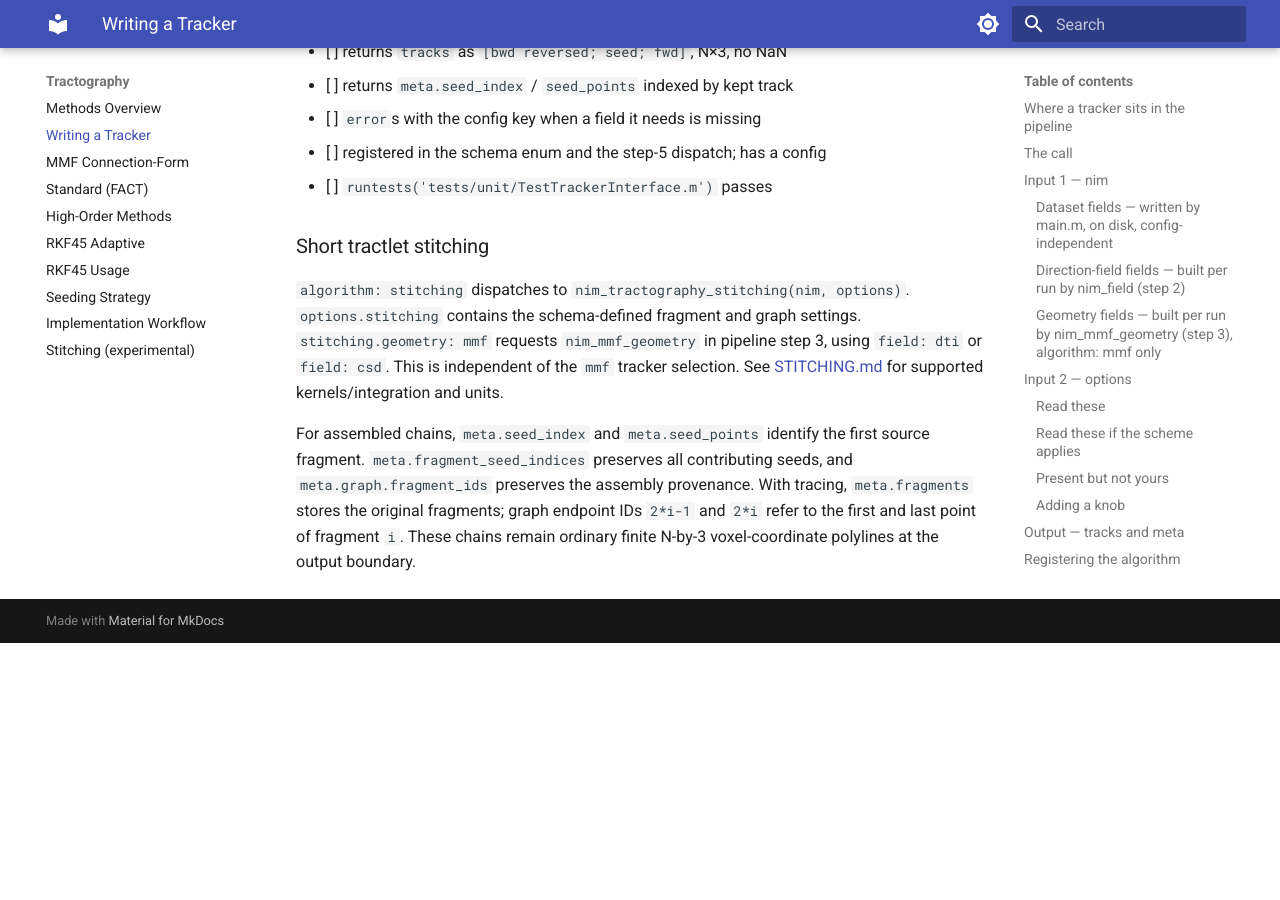
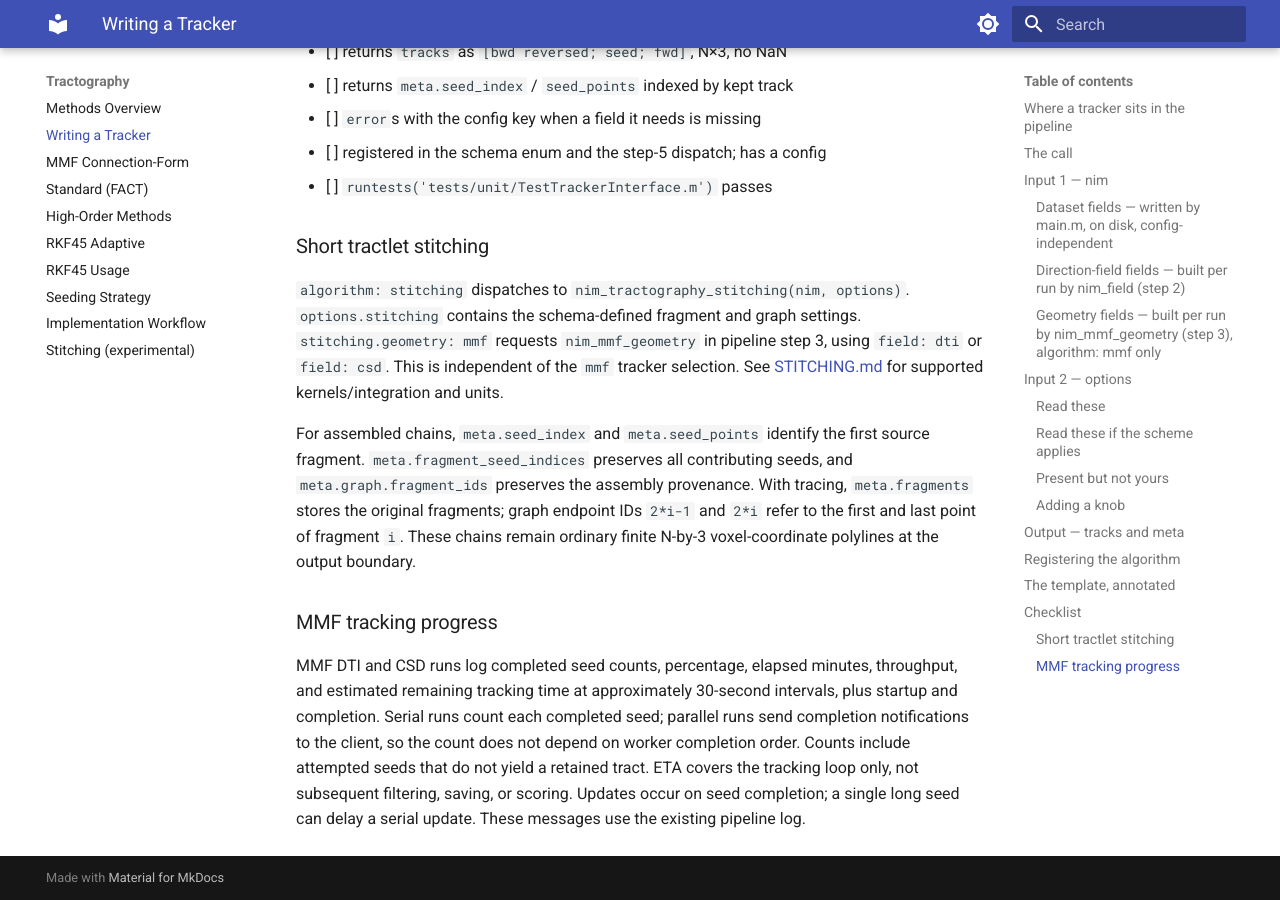
Before and after one commit to uicneuro/hinec, an MkDocs documentation site: the page built from docs/TRACKER_INTERFACE.md, in a window 1280 px wide and 900 px high, scrolled down 8464 px. Built offline with MkDocs 1.6.1 and Material for MkDocs 9.7.7, drawn with Linux system fonts in a browser that asks for light colours; before the commit the page ends 9107 px from its top, so only the background shows below that.

Commit message:
Add per-scan FA termination, run-time bundle ROIs and MMF progress
- tractography.termination.fa_mode: percentile sets the FA stop threshold
  to termination.fa_percentile of the scan's in-mask FA (resolved in
  runTractography step 1b for every tracker), removing scanner-level FA
  offsets. absolute (default) is unchanged.
- runTractography attaches preprocessing.bundle_roi_dir masks when the
  dataset nim was built without them, so a tractography-only run can
  address bundle ROIs without re-preprocessing.
- --set keeps the case of free-form string values (file paths); only
  enum values are lower-cased.
- The MMF tracker logs completed seeds, throughput and ETA
  (nim_tracking_progress), counting parfor completions via a DataQueue.

```diff
--- a/docs/TRACKER_INTERFACE.md
+++ b/docs/TRACKER_INTERFACE.md
@@ -279,3 +279,14 @@
 `meta.fragments` stores the original fragments; graph endpoint IDs `2*i-1` and
 `2*i` refer to the first and last point of fragment `i`. These chains remain
 ordinary finite N-by-3 voxel-coordinate polylines at the output boundary.
+
+### MMF tracking progress
+
+MMF DTI and CSD runs log completed seed counts, percentage, elapsed minutes,
+throughput, and estimated remaining tracking time at approximately 30-second
+intervals, plus startup and completion. Serial runs count each completed seed;
+parallel runs send completion notifications to the client, so the count does
+not depend on worker completion order. Counts include attempted seeds that do
+not yield a retained tract. ETA covers the tracking loop only, not subsequent
+filtering, saving, or scoring. Updates occur on seed completion; a single long
+seed can delay a serial update. These messages use the existing pipeline log.
```
Also changed, not shown: 7 other files.
